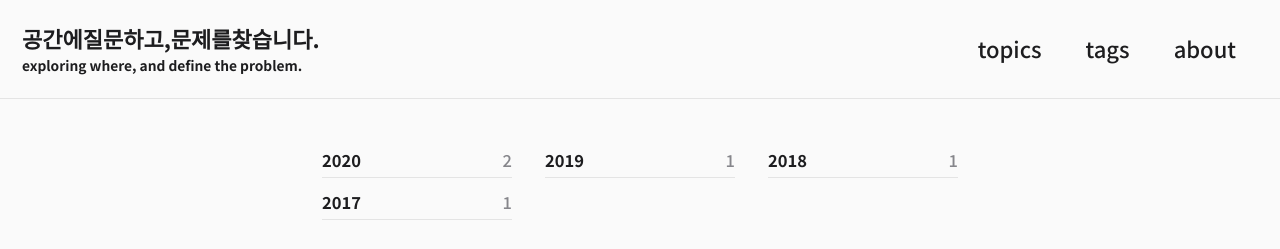
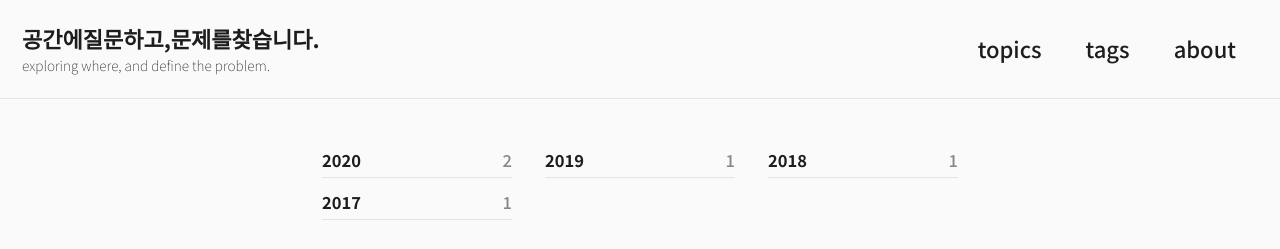
Before and after one commit to epplemint/epplemint.github.io, a Jekyll site: the page built from index.html, in a window 1280 px wide. Shown: the top 249 px of the page. Built offline with Jekyll 4.4.1, drawn with Linux system fonts in a browser that asks for light colours; cached includes are drawn as plain includes; nearby versions of some CDN libraries; the list of posts is cut into pages by our own code.

Commit message:
Update _masthead.scss

```diff
--- a/_sass/minimal-mistakes/_masthead.scss
+++ b/_sass/minimal-mistakes/_masthead.scss
@@ -56,7 +56,7 @@
 .site-subtitle {
   display: block;
   font-size: $type-size-8;
-  font-weight: light;
+  font-weight: 100;
 }
 
 .masthead__menu {
```
